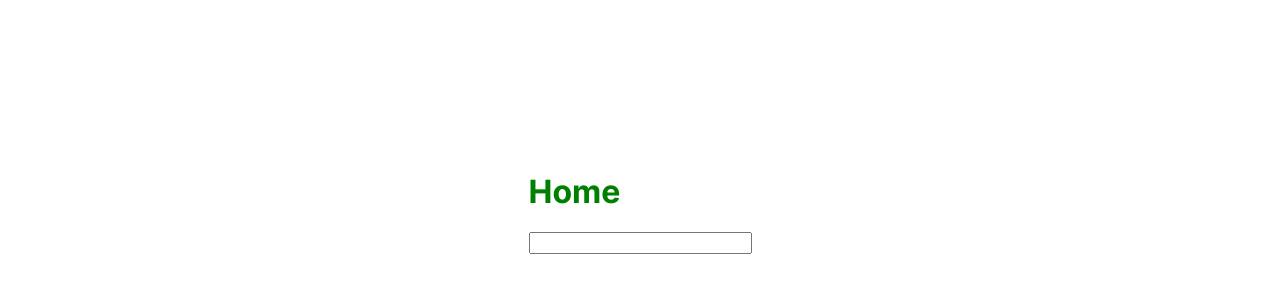
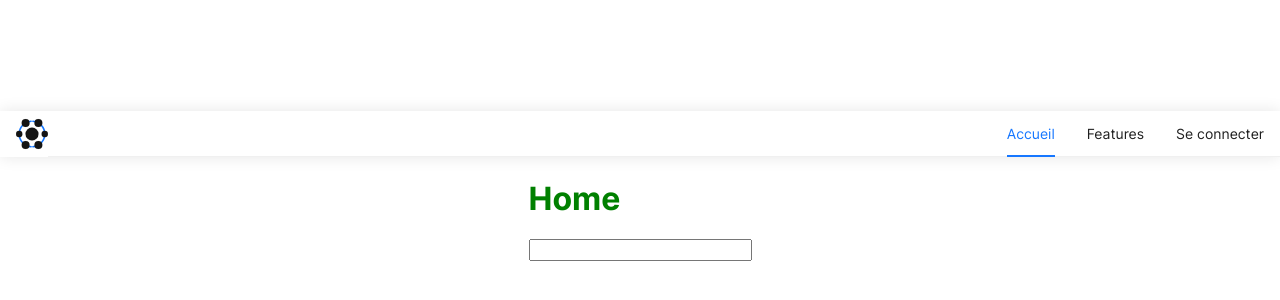
Before and after one commit to eanaellea/cause-connect-webapp, a React (Vite) app: page / in a window 1280 px wide. Shown: the part 214-514 px from the top of the page. Built offline with nearby package versions, Linux system fonts and the light colour scheme.

Commit message:
feat(landing page): create header component

```diff
--- /dev/null
+++ b/src/components/header/Header.module.scss
@@ -0,0 +1,23 @@
+@import "../../designSystem/mixins.scss";
+
+.header {
+  width: 100%;
+  @include flex-row;
+  align-items: center;
+  position: sticky;
+  top: 0;
+  background-color: white;
+  box-shadow: 0 0 16px 0 rgba(0, 0, 0, 0.1);
+  z-index: 100;
+
+  .logo {
+    width: 32px;
+    height: 32px;
+    margin-left: 16px;
+  }
+
+  .menu {
+    justify-content: end;
+    flex: 1 0 auto;
+  }
+}
--- /dev/null
+++ b/src/components/header/Header.tsx
@@ -0,0 +1,40 @@
+import { useState } from 'react'
+import { Menu } from 'antd'
+import styles from './Header.module.scss'
+
+const items = [
+  {
+    label: 'Accueil',
+    key: 'home',
+  },
+  {
+    label: (
+      <a href="#features" target='_self'>
+        Features
+      </a>
+    ),
+    key: 'features',
+  },
+  {
+    label: (
+      <a href="/login" target='_self'>
+        Se connecter
+      </a>
+    ),
+    key: 'login',
+  },
+];
+
+export const Header = () => {
+  const [current, setCurrent] = useState('home');
+  const onClick = (e) => {
+    setCurrent(e.key);
+  };
+
+  return (
+      <header className={styles.header}>
+        <img src="/logo.svg" alt="logo" className={styles.logo}/>
+        <Menu onClick={onClick} className={styles.menu} selectedKeys={['home']} mode="horizontal" items={items} />
+      </header>
+  )
+}
--- a/src/pages/globalLayout/GlobalLayout.tsx
+++ b/src/pages/globalLayout/GlobalLayout.tsx
@@ -1,13 +1,12 @@
 import { Outlet } from "react-router-dom"
 
 import styles from './GlobalLayout.module.scss'
-import { useGlobalStore } from "@/store/store"
+import { Header } from '@/components/header/Header'
 
 export const GlobalLayout = () => {
-  const token = useGlobalStore((state) => state.token)
   return (
     <div className={styles.globalContainer}>
-      <p>{token}</p>
+      <Header />
       {<Outlet />}
     </div>
   )
```
